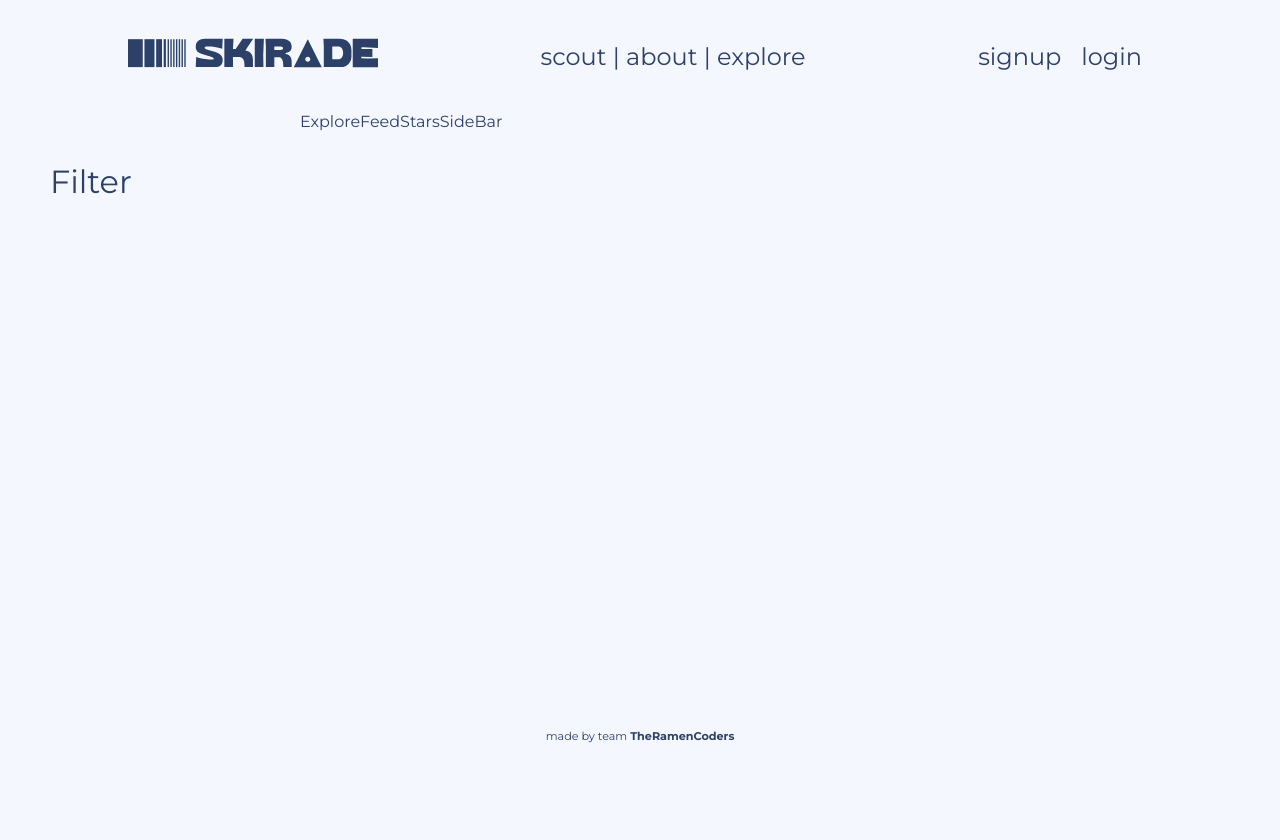
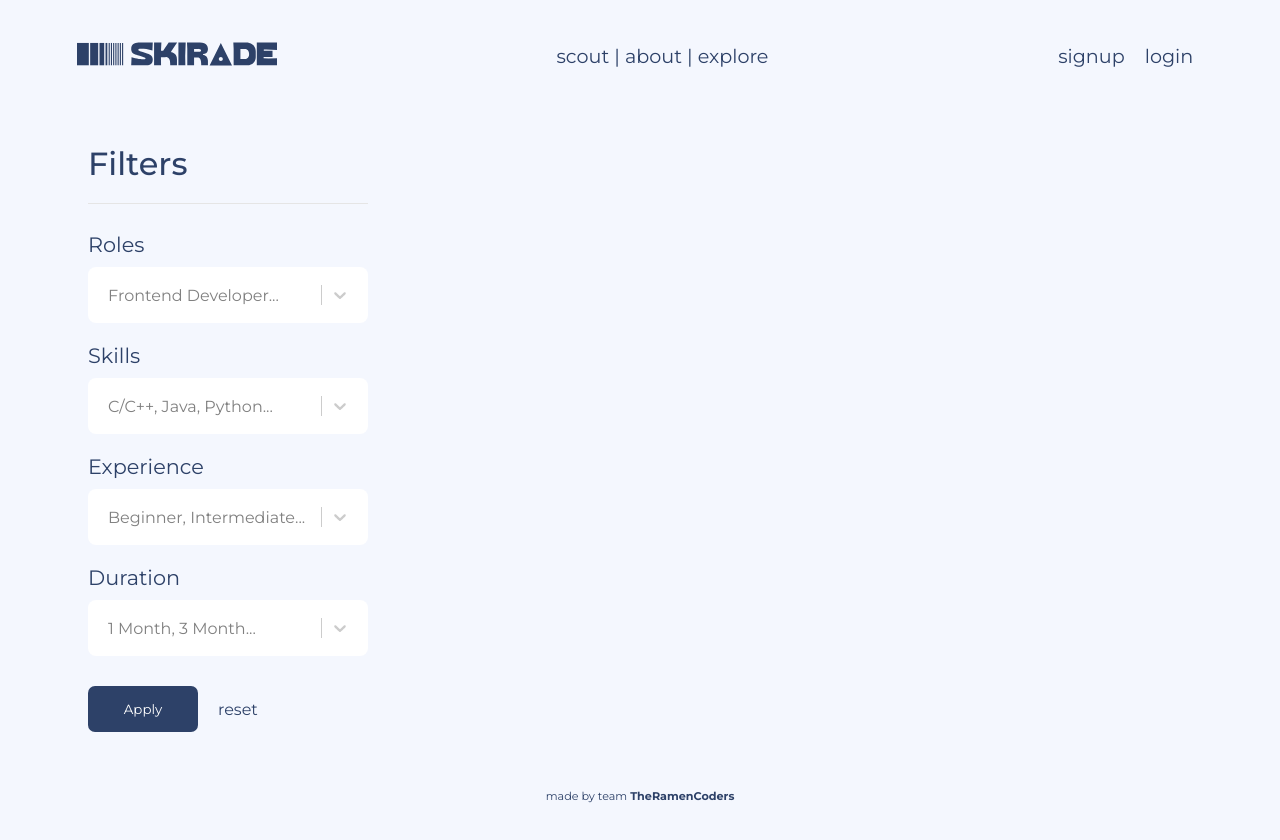
Before and after one commit to bhavyagosai/skirade, a Next.js app in the folder frontend/: page /explore in a window 1280 px wide. Shown: the top 840 px of the page. Before the commit the page ends 800 px from the top, so only its background shows below. Built offline with nearby package versions, Linux system fonts and the light colour scheme.

Commit message:
filter sidebar added

```diff
--- a/frontend/components/ExploreFeed.js
+++ b/frontend/components/ExploreFeed.js
@@ -1,7 +1,7 @@
 import React from 'react';
 
 function ExploreFeed() {
-  return <div>ExploreFeed</div>;
+  return <div></div>;
 }
 
 export default ExploreFeed;
--- a/frontend/components/FilterSideBar.js
+++ b/frontend/components/FilterSideBar.js
@@ -1,13 +1,148 @@
-import React from 'react';
+import React, { useEffect, useState } from 'react';
+import Select from 'react-select';
 import styles from '../styles/Index.module.css';
 
 function FilterSideBar() {
+  const roles = [
+    { label: 'Frontend Developer', value: 1 },
+    { label: 'Backend Developer', value: 2 },
+    { label: 'Android Developer', value: 3 },
+    { label: 'Graphic Designer', value: 4 },
+    { label: 'DevOps', value: 5 },
+  ];
+
+  const skills = [
+    { label: 'C/C++', value: 1 },
+    { label: 'Javscript', value: 2 },
+    { label: 'Python', value: 3 },
+    { label: 'Java', value: 4 },
+    { label: 'Flutter', value: 5 },
+  ];
+
+  const experience = [
+    { label: 'Beginner', value: 1 },
+    { label: 'Intermediate', value: 2 },
+    { label: 'Expert', value: 3 },
+  ];
+
+  const duration = [
+    { label: '1 Month', value: 1 },
+    { label: '3 Month', value: 2 },
+    { label: '6 Month', value: 3 },
+  ];
+
+  const [selectedRoles, setSelectedRoles] = useState(null);
+
+  const [selectedSkills, setSelectedSkills] = useState(null);
+
+  const [selectedExperience, setSelectedExperience] = useState(null);
+
+  const [selectedDuration, setSelectedDuration] = useState(null);
+
+  const rolesFilterUpdate = (e) => {
+    setSelectedRoles(Array.isArray(e) ? e.map((x) => x.value) : []);
+  };
+
+  const skillsFilterUpdate = (e) => {
+    setSelectedSkills(Array.isArray(e) ? e.map((x) => x.value) : []);
+  };
+
+  const experienceFilterUpdate = (e) => {
+    setSelectedExperience(Array.isArray(e) ? e.map((x) => x.value) : []);
+  };
+
+  const durationFilterUpdate = (e) => {
+    setSelectedDuration(Array.isArray(e) ? e.map((x) => x.value) : []);
+  };
+
+  const customStyles = {
+    option: (provided, state) => ({
+      ...provided,
+      color: '#2d4168',
+      padding: 10,
+    }),
+    control: () => ({
+      // none of react-select's styles are passed to <Control />
+      display: 'flex',
+      padding: '10px',
+      color: '#2d4168',
+    }),
+    singleValue: (provided, state) => {
+      const opacity = state.isDisabled ? 0.5 : 1;
+      const transition = 'opacity 300ms';
+
+      return { ...provided, opacity, transition };
+    },
+  };
+
   return (
     <div className={styles.filterSideBarContainer}>
-      <p style={{ fontSize: '2rem', paddingLeft: '50px', paddingTop: '50px' }}>
-        Filter
-      </p>
-      <div></div>
+      <p style={{ fontSize: '2rem', fontWeight: '500' }}>Filters</p>
+      {/* <div style={{ border: '1px solid black', height: '1px' }}></div> */}
+      <hr
+        style={{
+          marginTop: '20px',
+          width: '100%',
+          height: '1px',
+          border: 'none',
+          color: '#e5e5e5',
+          backgroundColor: '#e5e5e5',
+        }}
+      />
+      <div className={styles.multiSelectFilter}>
+        <p style={{ fontSize: '1.3rem', fontWeight: '400' }}>Roles</p>
+        <Select
+          isMulti
+          name="label"
+          options={roles}
+          onChange={rolesFilterUpdate}
+          className="multi-select-filter"
+          classNamePrefix="selectPrefix"
+          placeholder="Frontend Developer..."
+          styles={customStyles}
+        />
+      </div>
+      <div className={styles.multiSelectFilter}>
+        <p style={{ fontSize: '1.3rem', fontWeight: '400' }}>Skills</p>
+        <Select
+          isMulti
+          name="label"
+          options={skills}
+          onChange={skillsFilterUpdate}
+          className="multi-select-filter"
+          classNamePrefix="selectPrefix"
+          placeholder="C/C++, Java, Python..."
+          styles={customStyles}
+        />
+      </div>
+      <div className={styles.multiSelectFilter}>
+        <p style={{ fontSize: '1.3rem', fontWeight: '400' }}>Experience</p>
+        <Select
+          name="label"
+          options={experience}
+          onChange={experienceFilterUpdate}
+          className="multi-select-filter"
+          classNamePrefix="selectPrefix"
+          placeholder="Beginner, Intermediate..."
+          styles={customStyles}
+        />
+      </div>
+      <div className={styles.multiSelectFilter}>
+        <p style={{ fontSize: '1.3rem', fontWeight: '400' }}>Duration</p>
+        <Select
+          name="label"
+          options={duration}
+          onChange={durationFilterUpdate}
+          className="multi-select-filter"
+          classNamePrefix="selectPrefix"
+          placeholder="1 Month, 3 Month..."
+          styles={customStyles}
+        />
+      </div>
+      <div className={styles.filterFooter}>
+        <button className={styles.filterApplyBtn}>Apply</button>
+        <p>reset</p>
+      </div>
     </div>
   );
 }
--- a/frontend/components/Navbar.js
+++ b/frontend/components/Navbar.js
@@ -1,5 +1,5 @@
-import Image from "next/image";
-import Link from "next/link";
+import Image from 'next/image';
+import Link from 'next/link';
 
 export default function Navbar() {
   return (
@@ -7,7 +7,7 @@ export default function Navbar() {
       <nav>
         <Link href="/">
           <a>
-            <Image src="/logo.svg" alt="Skirade Logo" width={250} height={30} />
+            <Image src="/logo.svg" alt="Skirade Logo" width={200} height={24} />
           </a>
         </Link>
         <ul>
--- a/frontend/components/StarsSideBar.js
+++ b/frontend/components/StarsSideBar.js
@@ -1,7 +1,7 @@
 import React from 'react';
 
 function StarsSideBar() {
-  return <div>StarsSideBar</div>;
+  return <div></div>;
 }
 
 export default StarsSideBar;
--- a/frontend/package.json
+++ b/frontend/package.json
@@ -17,10 +17,11 @@
     "formik": "^2.2.9",
     "framer-motion": "^6.2.8",
     "graphql": "^15.8.0",
-    "next": "12.0.9",
+    "next": "12.1.4",
     "react": "17.0.2",
     "react-apollo": "^3.1.5",
     "react-dom": "17.0.2",
+    "react-select": "^5.2.2",
     "yup": "^0.32.11"
   },
   "devDependencies": {
--- a/frontend/pages/_app.js
+++ b/frontend/pages/_app.js
@@ -1,6 +1,6 @@
-import "../styles/globals.css";
-import Navbar from "../components/Navbar";
-import Footer from "../components/Footer";
+import Navbar from '../components/Navbar';
+import Footer from '../components/Footer';
+import '../styles/globals.css';
 
 function MyApp({ Component, pageProps }) {
   return (
--- a/frontend/styles/Index.module.css
+++ b/frontend/styles/Index.module.css
@@ -220,7 +220,9 @@
 .filterSideBarContainer {
   display: flex;
   flex-direction: column;
-  max-width: 600px;
+  max-width: 400px;
+  padding-left: 5.5rem;
+  padding-top: 2rem;
 }
 
 @media (min-width: 1280px) {
@@ -228,3 +230,38 @@
     min-width: 300px;
   }
 }
+
+.multiSelectFilter {
+  margin-top: 20px;
+}
+
+.filterApplyBtn {
+  border: none;
+  outline: none;
+  box-shadow: none;
+  padding: 15px;
+  background-color: #2d4168;
+  color: white;
+  border-radius: 7px;
+  width: 110px;
+  font-family: 'Montserrat', sans-serif;
+}
+
+.filterApplyBtn:hover {
+  cursor: pointer;
+  background-color: #3e5a92;
+}
+
+.filterFooter {
+  margin-top: 30px;
+  display: flex;
+  align-items: center;
+}
+
+.filterFooter p {
+  margin-left: 20px;
+}
+
+.filterFooter p:hover {
+  cursor: pointer;
+}
--- a/frontend/styles/globals.css
+++ b/frontend/styles/globals.css
@@ -1,4 +1,4 @@
-@import url("https://fonts.googleapis.com/css2?family=Montserrat:ital,wght@0,100;0,200;0,300;0,400;0,500;0,600;0,700;0,800;0,900;1,100;1,200;1,300;1,400;1,500;1,600;1,700;1,800;1,900&display=swap");
+@import url('https://fonts.googleapis.com/css2?family=Montserrat:ital,wght@0,100;0,200;0,300;0,400;0,500;0,600;0,700;0,800;0,900;1,100;1,200;1,300;1,400;1,500;1,600;1,700;1,800;1,900&display=swap');
 
 * {
   box-sizing: border-box;
@@ -11,7 +11,7 @@ body {
   margin: 0;
   font-family: -apple-system, BlinkMacSystemFont, Segoe UI, Roboto, Oxygen,
     Ubuntu, Cantarell, Fira Sans, Droid Sans, Helvetica Neue, sans-serif;
-  font-family: "Montserrat", sans-serif;
+  font-family: 'Montserrat', sans-serif;
   -webkit-font-smoothing: antialiased;
   -moz-osx-font-smoothing: grayscale;
   background-repeat: no-repeat;
@@ -55,18 +55,19 @@ ul {
   margin: 0;
 }
 
-h1, h2 {
+h1,
+h2 {
   padding: 0;
   margin: 0;
 }
 
 /* NAVBAR */
 header nav {
-  font-size: 1.5em;
+  font-size: 1.2em;
   display: flex;
   justify-content: space-between;
   align-items: center;
-  padding: 0px 10%;
+  padding: 0px 6%;
   height: 14vh;
   /* border: 1px solid black; */
 }
@@ -88,3 +89,16 @@ footer {
   text-align: center;
   height: 16vh;
 }
+
+.multi-select-filter {
+  border: none;
+  outline: none;
+  width: 280px;
+  margin-top: 10px;
+  background-color: #ffffff;
+  border-radius: 8px;
+}
+
+.selectPrefix__control {
+  border: none;
+}
```
Also changed, not shown: 1 other file (tests, documents, lock files or other folders).
